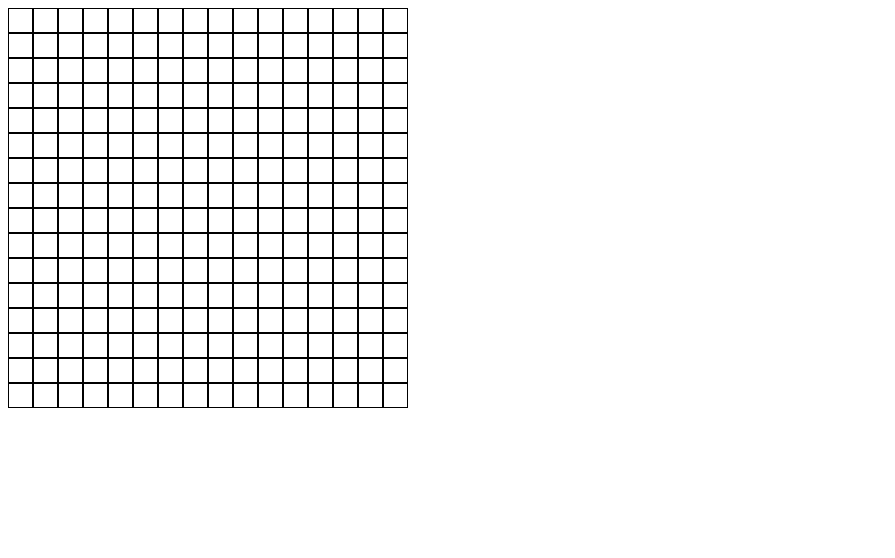
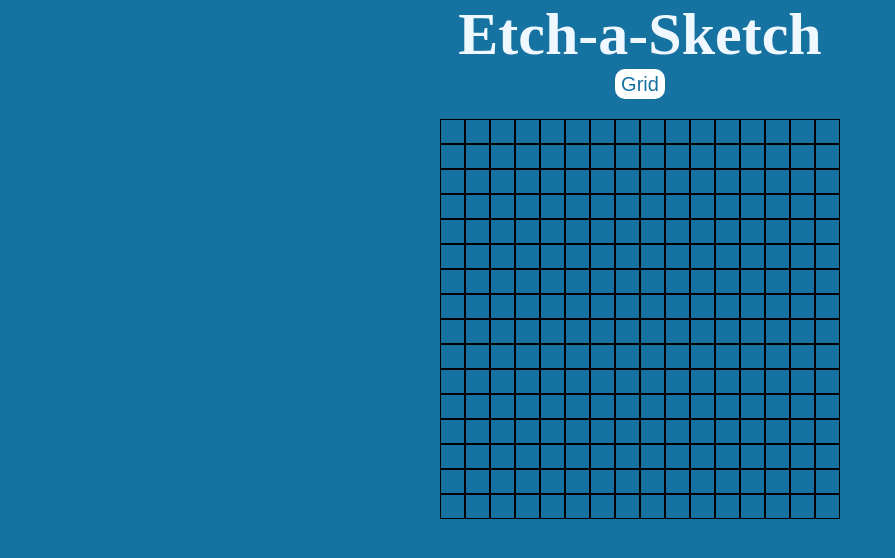
Before and after one commit to GomezAnthony/Etch-a-Sketch, a plain HTML site: page index.html in a window 1280 px wide. Shown: the whole page, without its empty margins (0-895 px from the left). Drawn offline with Linux system fonts and the light colour scheme.

Commit message:
Second Commit

```diff
--- a/index.html
+++ b/index.html
@@ -13,9 +13,11 @@
         <link rel="stylesheet" href="style.css">
     </head>
     <body>
-        <div class="container"></div>
-
-
+        <div class="header">
+            <h2>Etch-a-Sketch</h2>
+            <button class="change-grid">Grid</button>
+        </div>
+        <div id="container"></div>
         <script src="index.js" async defer></script>
     </body>
 </html>
--- a/index.js
+++ b/index.js
@@ -1,13 +1,42 @@
+let container = document.getElementById('container');
+let div = document.querySelector('div');
+let button = document.querySelector('.change-grid');
 
-const container = document.querySelector('.container');
 
+
+
+
+
+// Create a grid that is 16 x 16
+// Use a foor loop to render the grid
+// Create a div with the name .grid which will be styled and appended to the container.
 function displayGrid(){
     for(let i = 1; i <= 256; i++){
         let div = document.createElement('div');
+        div.setAttribute('class', 'grid');
+        div.style.backgroundColor = '#fff';
         div.style.cssText = "border: 1px solid black; height: 25px; width: 25px";
-
         container.append(div);
     }
+
 }
 
+function clearGrid(){
+    return "";
+}
+
+container.addEventListener('mouseover', function(e){
+    e.target.style.background = 'black';
+
+
+    console.log(e.target)
+});
+
+button.addEventListener('click', clearGrid);
+
+
+
+
+
+
 displayGrid()
--- a/style.css
+++ b/style.css
@@ -1,9 +1,36 @@
 * {
     box-sizing: border-box;
+    font-size: 10px;
+    background-color: #1572A1;
+    margin: 0;
+    padding: 0;
+  }
+  .header{
+      display: flex;
+      flex-direction: column;
+      align-items: center;
+  }
+  .header h2{
+      font-size: 6rem;
+      color: aliceblue;
+  }
+  .header button{
+      border: none;
+      cursor: pointer;
+      width: 50px;
+      height: 30px;
+      background-color: white;
+      border-radius: 10px;
+      font-size: 2rem;
+      color: #1572A1;
+      margin-bottom: 20px;
   }
 
-  .container {
+  #container {
     display: grid;
-    grid-template-columns: repeat(16, 25px [col-start]);
-
+    grid-template-rows: repeat(16, 1fr);
+    grid-template-columns: repeat(16, 1fr);
+    width: 400px;
+    height: 400px;
+    margin: 0 auto;
   }
```
